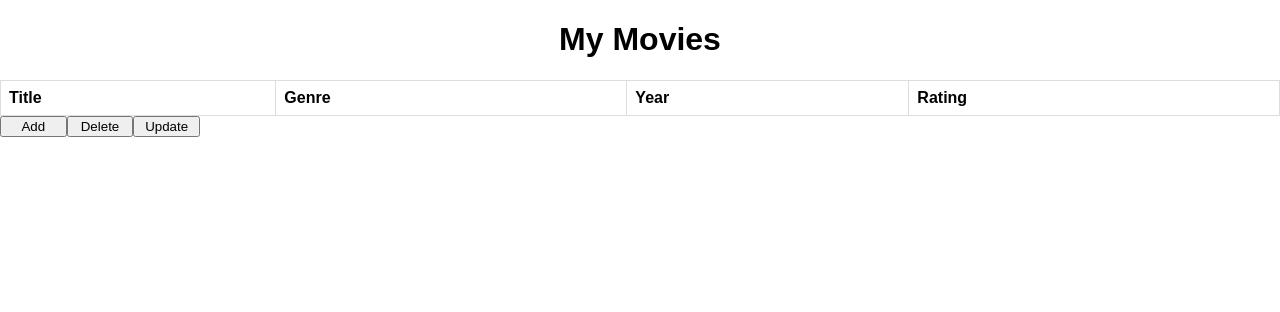
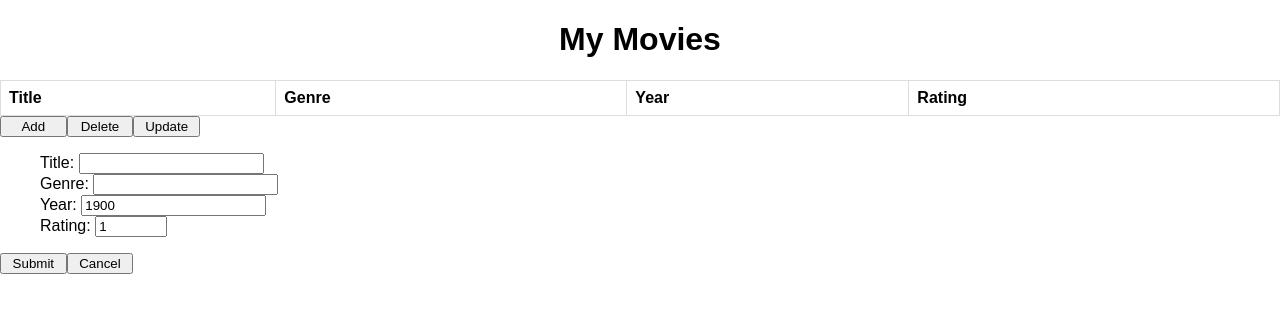
Before and after one commit to MetalHeel/home-movies, a React (Create React App) app in the folder home-movies/: page / in a window 1280 px wide. Both pictures are taken after a click on the button "Update". Shown: the top 312 px of the page. Built offline with nearby package versions, Linux system fonts and the light colour scheme.

Commit message:
Update functionality.

```diff
--- a/home-movies/src/App.js
+++ b/home-movies/src/App.js
@@ -17,12 +17,15 @@ class MovieList extends Component {
   }
 
   render() {
-    let editForm;
+    var editForm = null;
 
     if(this.state.editMode)
-      editForm = <EditForm onSubmit={(title, genre, year, rating) => this.submitForm(title, genre, year, rating)} />;
-    else
-      editForm = null;
+    {
+      editForm = <EditForm
+        initialEntries={this.state.currentSelection}
+        onSubmit={(title, genre, year, rating) => this.submitForm(title, genre, year, rating)}
+        onCancel={() => this.cancelEdit()} />;
+    }
 
     return (
       <div>
@@ -30,7 +33,7 @@ class MovieList extends Component {
         <div className="movie-list">
           {this.renderTable()}
         </div>
-        <Edits onAdd={() => this.showEditForm()} onDelete={() => this.deleteSelection()} />
+        <Edits onAdd={() => this.showAddForm()} onDelete={() => this.deleteSelection()} onUpdate={() => this.showEditForm()} />
         {editForm}
       </div>
     );
@@ -59,13 +62,21 @@ class MovieList extends Component {
     const rowClickCallback = this.changeSelection;
     const selection = this.state.currentSelection;
 
-    return this.state.movies.map(function(movie) {
+    return this.state.movies.map(function(movie, index) {
       const highlight = { backgroundColor: "yellow" };
 
-      if(selection != null && selection.localeCompare(movie.title) === 0)
-        return <tr key={movie.title} onClick={() => rowClickCallback(movie.title)} style={highlight}><td>{movie.title}</td><td>{movie.genre}</td><td>{movie.year}</td><td>{movie.rating}</td></tr>;
+      if(selection != null && selection.title.localeCompare(movie.title) === 0)
+        return <tr key={movie.title} onClick={() => rowClickCallback(movie)} style={highlight}><td>{movie.title}</td><td>{movie.genre}</td><td>{movie.year}</td><td>{movie.rating}</td></tr>;
       else
-        return <tr key={movie.title} onClick={() => rowClickCallback(movie.title)}><td>{movie.title}</td><td>{movie.genre}</td><td>{movie.year}</td><td>{movie.rating}</td></tr>;
+        return <tr key={movie.title} onClick={() => rowClickCallback(movie)}><td>{movie.title}</td><td>{movie.genre}</td><td>{movie.year}</td><td>{movie.rating}</td></tr>;
+    });
+  }
+
+  showAddForm() {
+    this.setState({
+      movies: this.state.movies,
+      editMode: true,
+      currentSelection: null
     });
   }
 
@@ -78,6 +89,21 @@ class MovieList extends Component {
   }
 
   submitForm(title, genre, year, rating) {
+    if(this.state.currentSelection === null)
+      this.addNewMovie(title, genre, year, rating);
+    else
+      this.updateMovie(title, genre, year, rating);
+  }
+
+  cancelEdit() {
+    this.setState({
+      movies: this.state.movies,
+      editMode: false,
+      currentSelection: this.state.currentSelection
+    });
+  }
+
+  addNewMovie(title, genre, year, rating) {
     var currentMovies = this.state.movies.slice();
     currentMovies.push({
       "title": title,
@@ -94,12 +120,36 @@ class MovieList extends Component {
     });
   }
 
+  updateMovie(title, genre, year, rating) {
+    var _ = require('lodash')
+
+    const selection = this.state.currentSelection;
+
+    var newMovies = _.filter(this.state.movies, function(movie) { return selection === null || selection.title.localeCompare(movie.title) !== 0 });
+    newMovies.push({
+      "title": title,
+      "genre": genre,
+      "year": year,
+      "rating": rating
+    });
+    newMovies = this.sortList(newMovies);
+
+    this.setState({
+      movies: newMovies,
+      editMode: false,
+      currentSelection: null
+    });
+  }
+
   changeSelection(selection) {
-    this.setState({
-      movies: this.state.movies,
-      editMode: this.state.editMode,
-      currentSelection: selection
-    });
+    if(!this.state.editMode)
+    {
+      this.setState({
+        movies: this.state.movies,
+        editMode: this.state.editMode,
+        currentSelection: selection
+      });
+    }
   }
 
   deleteSelection() {
@@ -107,13 +157,13 @@ class MovieList extends Component {
 
     const selection = this.state.currentSelection;
 
-    var newMovies = _.filter(this.state.movies, function(movie) { return selection === null || selection.localeCompare(movie.title) !== 0 });
+    var newMovies = _.filter(this.state.movies, function(movie) { return selection === null || selection.title.localeCompare(movie.title) !== 0 });
     newMovies = this.sortList(newMovies);
 
     this.setState({
       movies: newMovies,
       editMode: this.state.editMode,
-      currentSelection: this.state.currentSelection
+      currentSelection: null
     });
   }
 
--- a/home-movies/src/Edits.js
+++ b/home-movies/src/Edits.js
@@ -7,7 +7,7 @@ export class Edits extends Component {
       <div>
         <button className="Add" onClick={() => this.props.onAdd()}>Add</button>
         <button className="Delete" onClick={() => this.props.onDelete()}>Delete</button>
-        <button className="Update">Update</button>
+        <button className="Update" onClick={() => this.props.onUpdate()}>Update</button>
       </div>
     );
   }
@@ -21,7 +21,7 @@ export class EditForm extends Component {
       title: null,
       genre: null,
       year: null,
-      rating: 0.0
+      rating: null
     };
 
     this.handleTitleChange = this.handleTitleChange.bind(this);
@@ -31,17 +31,48 @@ export class EditForm extends Component {
   }
 
   render() {
+    var title = "";
+    var genre = "";
+    var year = 1900;
+    var rating = 1;
+
+    if(this.props.initialEntries !== null)
+    {
+      title = this.props.initialEntries.title;
+      genre = this.props.initialEntries.genre;
+      year = this.props.initialEntries.year;
+      rating = this.props.initialEntries.rating;
+    }
+
+    // For some reason I can't get the props in the constructor?
+    this.refreshState(title, genre, year, rating);
+
+    // Todo: Input areas are not aligned.
     return (
       <div>
         <ul>
-          <li>Title: <input type="text" name="title" onChange={this.handleTitleChange}></input></li>
-          <li>Genre: <input type="text" name="genre" onChange={this.handleGenreChange}></input></li>
-          <li>Year: <input type="number" min="0" name="year" onChange={this.handleYearChange}></input></li>
-          <li>Rating: <input type="number" min="0" max="10" step="0.1" name="rating" onChange={this.handleRatingChange}></input></li>
+          <li>Title: <input type="text" name="title" onChange={this.handleTitleChange} defaultValue={title} /></li>
+          <li>Genre: <input type="text" name="genre" onChange={this.handleGenreChange} defaultValue={genre} /></li>
+          <li>Year: <input type="number" min="0" name="year" onChange={this.handleYearChange} defaultValue={year} /></li>
+          <li>Rating: <input type="number" min="0" max="10" step="0.1" name="rating" onChange={this.handleRatingChange} defaultValue={rating} /></li>
         </ul>
         <button className="Submit" onClick={() => this.props.onSubmit(this.state.title, this.state.genre, this.state.year, this.state.rating)}>Submit</button>
+        <button className="Cancel" onClick={() => this.props.onCancel()}>Cancel</button>
       </div>
     );
+  }
+
+  refreshState(title, genre, year, rating) {
+    var oldState = this.state;
+
+    if(oldState.title === null)
+      oldState.title = title;
+    if(oldState.genre === null)
+      oldState.genre = genre;
+    if(oldState.year === null)
+      oldState.year = year;
+    if(oldState.rating === rating)
+      oldState.rating = rating;
   }
 
   handleTitleChange(e) {
```
